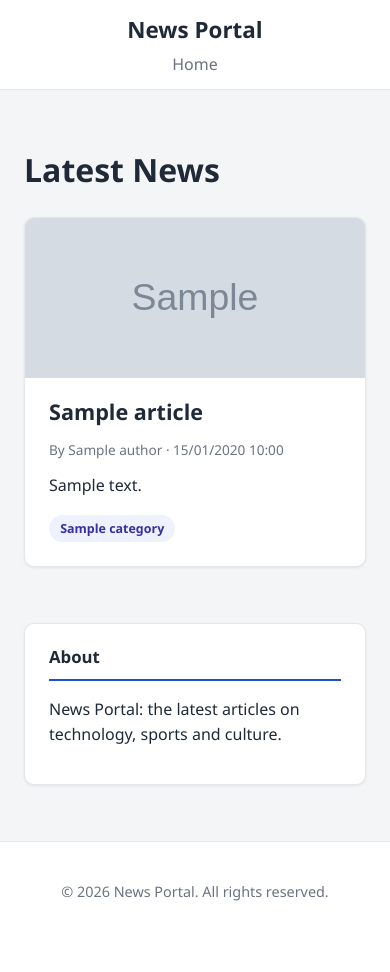
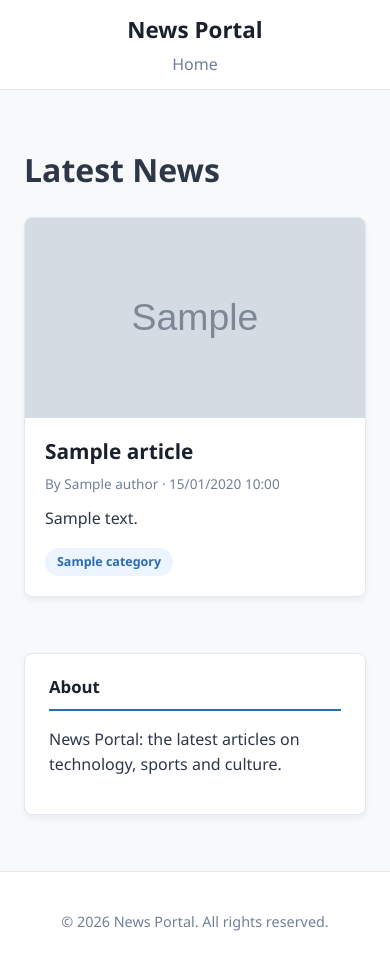
Before and after one commit to ymerino-dev/DAE-4C24A_2026, a Django app: template semana06/templates/news/home.html in a window 390 px wide. Before the commit the page ends 901 px from the top, so only its background shows below. Run offline with Django 5.2, Linux system fonts and the light colour scheme; the template is opened without the code that fills it: most values are stand-ins (such as "Sample title", 1, 10 or a date in 2020); grey boxes marked "Sample" are stand-in pictures.

Commit message:
style(ui): mejorar diseño CSS de tarjetas y maquetacion responsive del portal

```diff
--- a/semana06/static/css/styles.css
+++ b/semana06/static/css/styles.css
@@ -4,19 +4,20 @@
    ============================================================ */
 
 :root {
-  --color-bg: #f4f5f7;
+  --color-bg: #f8f9fa;
   --color-surface: #ffffff;
-  --color-primary: #1d4ed8;
-  --color-primary-dark: #1e40af;
-  --color-text: #1f2937;
-  --color-text-muted: #6b7280;
-  --color-border: #e5e7eb;
-  --color-tag-bg: #eef2ff;
-  --color-tag-text: #3730a3;
+  --color-primary: #2b6cb0;
+  --color-primary-dark: #2c5282;
+  --color-title: #1a202c;
+  --color-text: #2d3748;
+  --color-meta: #718096;
+  --color-badge-bg: #ebf4ff;
+  --color-badge-text: #2b6cb0;
+  --color-border: #e2e8f0;
   --header-height: 64px;
   --max-width: 1200px;
-  --radius: 10px;
-  --shadow: 0 1px 3px rgba(0, 0, 0, 0.08);
+  --radius: 8px;
+  --shadow: 0 4px 6px rgba(0, 0, 0, 0.05);
 }
 
 * {
@@ -25,7 +26,7 @@
 
 body {
   margin: 0;
-  font-family: 'Segoe UI', system-ui, -apple-system, sans-serif;
+  font-family: 'Segoe UI', system-ui, -apple-system, 'Helvetica Neue', Arial, sans-serif;
   background-color: var(--color-bg);
   color: var(--color-text);
   line-height: 1.6;
@@ -64,7 +65,7 @@ a:hover {
 .site-header__brand {
   font-size: 1.4rem;
   font-weight: 700;
-  color: var(--color-text);
+  color: var(--color-title);
 }
 
 .site-header__brand:hover {
@@ -75,7 +76,7 @@ a:hover {
 .site-header__nav a {
   margin-left: 1.25rem;
   font-weight: 500;
-  color: var(--color-text-muted);
+  color: var(--color-meta);
 }
 
 .site-header__nav a:hover {
@@ -117,45 +118,58 @@ a:hover {
   flex-direction: column;
 }
 
-.article-card__image {
+.card-image {
   width: 100%;
-  height: 200px;
+  max-height: 200px;
   object-fit: cover;
   display: block;
   background-color: var(--color-border);
 }
 
-.article-card__body {
-  padding: 1.25rem 1.5rem 1.5rem;
+.card-placeholder {
+  width: 100%;
+  height: 120px;
+  display: flex;
+  align-items: center;
+  justify-content: center;
+  background-color: var(--color-bg);
+  color: var(--color-meta);
+  font-size: 0.9rem;
+  border-bottom: 1px solid var(--color-border);
 }
 
-.article-card__title {
-  margin: 0 0 0.5rem;
-  font-size: 1.35rem;
-  line-height: 1.3;
+.card-body {
+  padding: 1.5rem;
 }
 
-.article-card__title a {
-  color: var(--color-text);
+.card-title {
+  margin: 0 0 0.5rem;
+  font-size: 1.3rem;
+  line-height: 1.3;
+  color: var(--color-title);
 }
 
-.article-card__title a:hover {
+.card-title a {
+  color: var(--color-title);
+}
+
+.card-title a:hover {
   color: var(--color-primary);
   text-decoration: none;
 }
 
-.article-card__meta {
+.card-meta {
   font-size: 0.85rem;
-  color: var(--color-text-muted);
-  margin-bottom: 0.75rem;
+  color: var(--color-meta);
+  margin: 0 0 0.75rem;
 }
 
-.article-card__excerpt {
+.card-excerpt {
   margin: 0 0 1rem;
   color: var(--color-text);
 }
 
-/* ---------- Tags ---------- */
+/* ---------- Tags / badges ---------- */
 
 .tag-list {
   list-style: none;
@@ -168,11 +182,11 @@ a:hover {
 
 .tag {
   display: inline-block;
-  background-color: var(--color-tag-bg);
-  color: var(--color-tag-text);
+  background-color: var(--color-badge-bg);
+  color: var(--color-badge-text);
   font-size: 0.78rem;
   font-weight: 600;
-  padding: 0.2rem 0.7rem;
+  padding: 0.25rem 0.75rem;
   border-radius: 999px;
 }
 
@@ -196,6 +210,7 @@ a:hover {
 .widget__title {
   margin: 0 0 1rem;
   font-size: 1.05rem;
+  color: var(--color-title);
   border-bottom: 2px solid var(--color-primary);
   padding-bottom: 0.5rem;
 }
@@ -215,7 +230,7 @@ a:hover {
 .site-footer {
   border-top: 1px solid var(--color-border);
   background-color: var(--color-surface);
-  color: var(--color-text-muted);
+  color: var(--color-meta);
   text-align: center;
   padding: 1.5rem;
   margin-top: 2rem;
@@ -246,7 +261,7 @@ a:hover {
     margin: 0 0.6rem;
   }
 
-  .article-card__image {
-    height: 160px;
+  .card-body {
+    padding: 1.25rem;
   }
 }
--- a/semana06/templates/news/_article_card.html
+++ b/semana06/templates/news/_article_card.html
@@ -1,20 +1,31 @@
 <article class="article-card">
   {% if article.featured_image %}
-    <img class="article-card__image" src="{{ article.featured_image.url }}"
+    <img class="card-image" src="{{ article.featured_image.url }}"
          alt="Featured image of {{ article.title }}" loading="lazy">
+  {% else %}
+    <div class="card-placeholder">
+      <svg width="48" height="48" viewBox="0 0 24 24" fill="none" stroke="#718096" stroke-width="1.5">
+        <rect x="3" y="3" width="18" height="18" rx="2" ry="2"/>
+        <line x1="9" y1="9" x2="9.01" y2="9.01"/>
+        <line x1="15" y1="9" x2="15.01" y2="9.01"/>
+        <line x1="9" y1="15" x2="9.01" y2="15.01"/>
+        <line x1="15" y1="15" x2="15.01" y2="15.01"/>
+      </svg>
+      <span>Sin imagen</span>
+    </div>
   {% endif %}
 
-  <div class="article-card__body">
-    <h2 class="article-card__title">
+  <div class="card-body">
+    <h2 class="card-title">
       <a href="{% url 'news:article_detail' article.slug %}">{{ article.title }}</a>
     </h2>
 
-    <p class="article-card__meta">
+    <p class="card-meta">
       By {{ article.author.name }} &middot;
       {{ article.published_at|date:"d/m/Y H:i" }}
     </p>
 
-    <p class="article-card__excerpt">{{ article.body|truncatewords:20 }}</p>
+    <p class="card-excerpt">{{ article.body|truncatewords:20 }}</p>
 
     <ul class="tag-list">
       {% for category in article.categories.all %}
```
